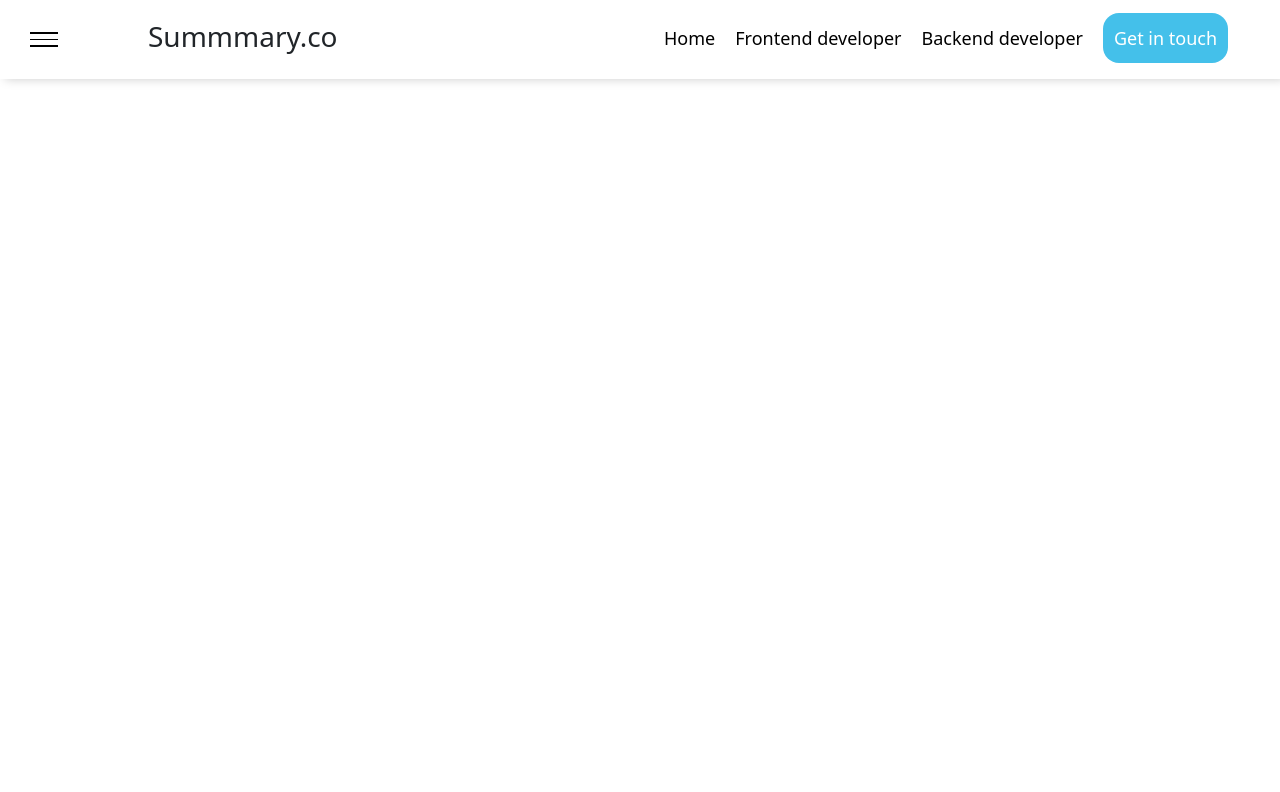
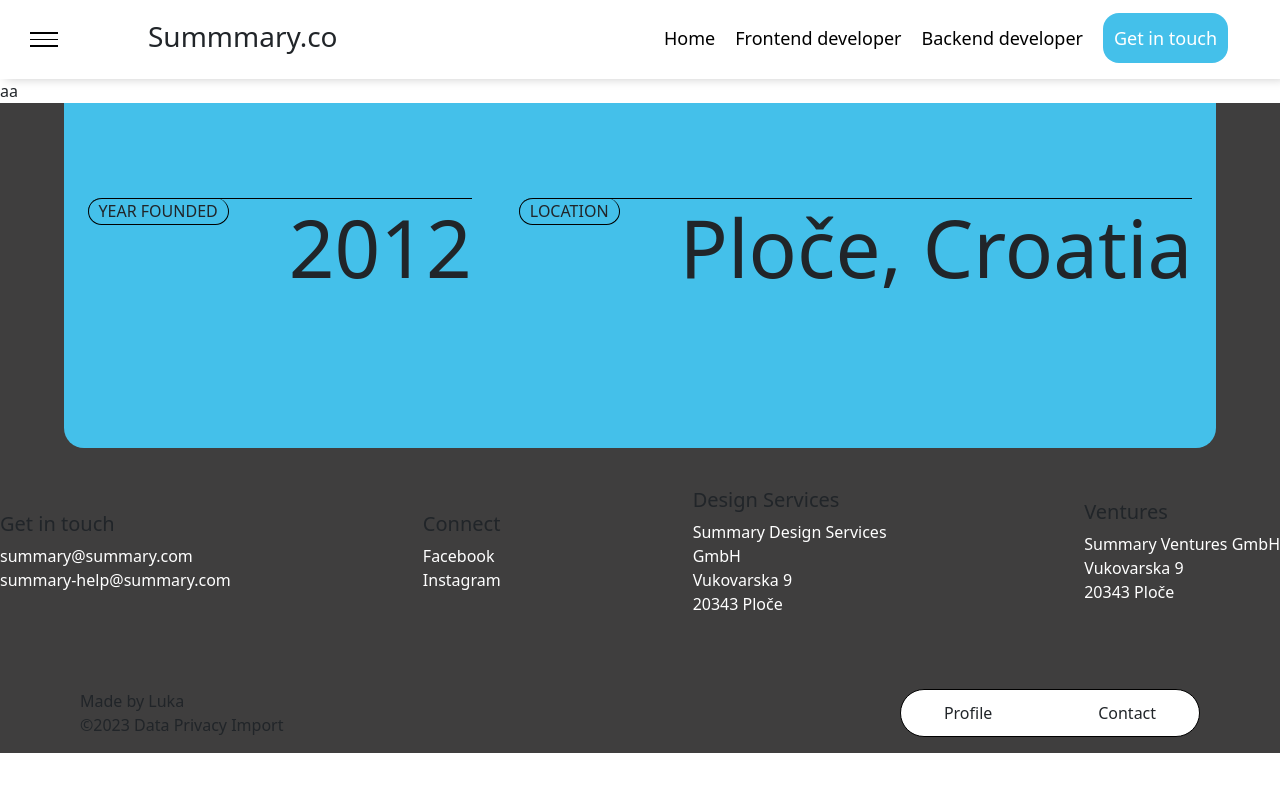
Before and after one commit to lnikol00/summary-react, a React (Create React App) app: page / in a window 1280 px wide. Shown: the top 792 px of the page. Built offline with nearby package versions, Linux system fonts and the light colour scheme.

Commit message:
adding footer

```diff
--- a/src/App.tsx
+++ b/src/App.tsx
@@ -1,12 +1,15 @@
 import { BrowserRouter as Router, Routes, Route } from 'react-router-dom';
 import 'bootstrap/dist/css/bootstrap.min.css';
 import Header from './components/Header';
+import Footer from './components/Footer';
 
 function App() {
   return (
     <div className="App">
       <Router>
         <Header />
+        <div className='main-container'>aa</div>
+        <Footer />
       </Router>
     </div>
   );
--- /dev/null
+++ b/src/components/Footer.tsx
@@ -0,0 +1,147 @@
+import styled from "styled-components"
+
+const FooterContainer = styled.div`
+    display: flex;
+    justify-content: space-between;
+    align-items: center;
+    flex-direction: column;
+    background-color: #3f3e3e;
+    width: 100%;
+    height: 650px;
+`
+
+const TopContainer = styled.div`
+    display: flex;
+    justify-content: space-around;
+    align-items: center;
+    background-color:#44c0ea;
+    padding-bottom: 50px;
+    width:90%;
+    height: 60%;
+    border-bottom-right-radius: 20px;
+    border-bottom-left-radius: 20px;
+`
+
+const Left = styled.div`
+    display: flex;
+    justify-content: flex-end;
+    border-top: 1px solid black;
+    border-top-left-radius: 14px;
+    gap: 60px;
+    span{
+        border-bottom: 1px solid black;
+        border-left: 1px solid black;
+        border-right: 1px solid black;
+        border-radius: 16px;
+        padding: 2px 10px;
+        text-transform:uppercase;
+    }
+
+    h1{
+        display: flex;
+        justify-content: flex-end;
+        font-size: 5em;
+    }
+`
+
+const Right = styled.div`
+    display: flex;
+    justify-content: flex-end;
+    border-top: 1px solid black;
+    border-top-left-radius: 14px;
+    gap: 60px;
+   span{
+        border-bottom: 1px solid black;
+        border-left: 1px solid black;
+        border-right: 1px solid black;
+        border-radius: 16px;
+        padding: 2px 10px;
+        text-transform:uppercase;
+    }
+
+    h1{
+        display: flex;
+        justify-content: flex-end;
+        font-size: 5em;
+    }
+`
+
+const CenterContainer = styled.div`
+    display:grid;
+    align-items: center;
+    grid-template-columns: repeat(4, auto);
+    gap: 12rem;
+    height: 40%;
+
+    p{
+        color: white;
+    }
+`
+const BottomContainer = styled.div`
+    display: flex;
+    justify-content: space-between;
+    width: 100%;
+
+    padding: 1rem 5rem;
+`
+
+const Selector = styled.div`
+    display: flex;
+    justify-content: space-around;
+    align-items: center;
+    gap: 20px;
+    border-radius: 32px;
+    background-color: white;
+    border: 1px solid black;
+    width: 300px;
+`
+
+function Footer() {
+    return (
+        <FooterContainer>
+            <TopContainer>
+                <Left>
+                    <div><span>Year founded</span></div>
+                    <h1>2012</h1>
+                </Left>
+                <Right>
+                    <div><span>Location</span></div>
+                    <h1>Ploče, Croatia</h1>
+                </Right>
+            </TopContainer>
+            <CenterContainer>
+                <div>
+                    <h5>Get in touch</h5>
+                    <p>summary@summary.com <br />summary-help@summary.com</p>
+                </div>
+                <div>
+                    <h5>Connect</h5>
+                    <p>Facebook <br />Instagram</p>
+                </div>
+                <div>
+                    <h5>Design Services</h5>
+                    <p>Summary Design Services GmbH <br />Vukovarska 9 <br />20343 Ploče</p>
+                </div>
+                <div>
+                    <h5>Ventures</h5>
+                    <p>Summary Ventures GmbH <br />Vukovarska 9 <br />20343 Ploče</p>
+                </div>
+            </CenterContainer>
+            <BottomContainer>
+                <div>
+                    Made by Luka <br /> ©2023 Data Privacy Import
+                </div>
+                <Selector>
+                    <div>
+                        Profile
+                    </div>
+                    <div>
+                        Contact
+                    </div>
+                </Selector>
+            </BottomContainer>
+        </FooterContainer>
+    )
+}
+
+export default Footer
--- a/src/components/Header.tsx
+++ b/src/components/Header.tsx
@@ -138,6 +138,7 @@ const Navbar = styled.nav<Props>`
     position: absolute;
     width: 100%;
     height: 450px;
+    background-color: white;
     top: ${(props) => (props.openNavbar ? "72px" : "-100%")};
     transition: all 1000ms ease;
     z-index:5;
```
